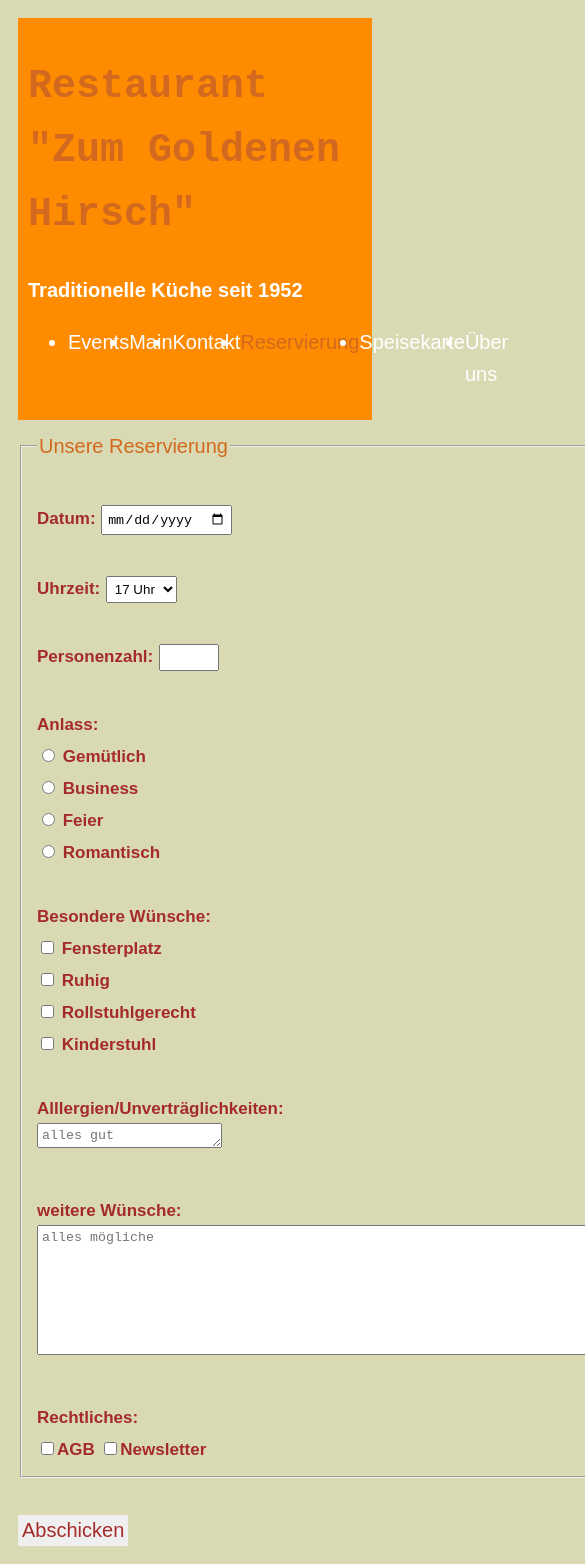
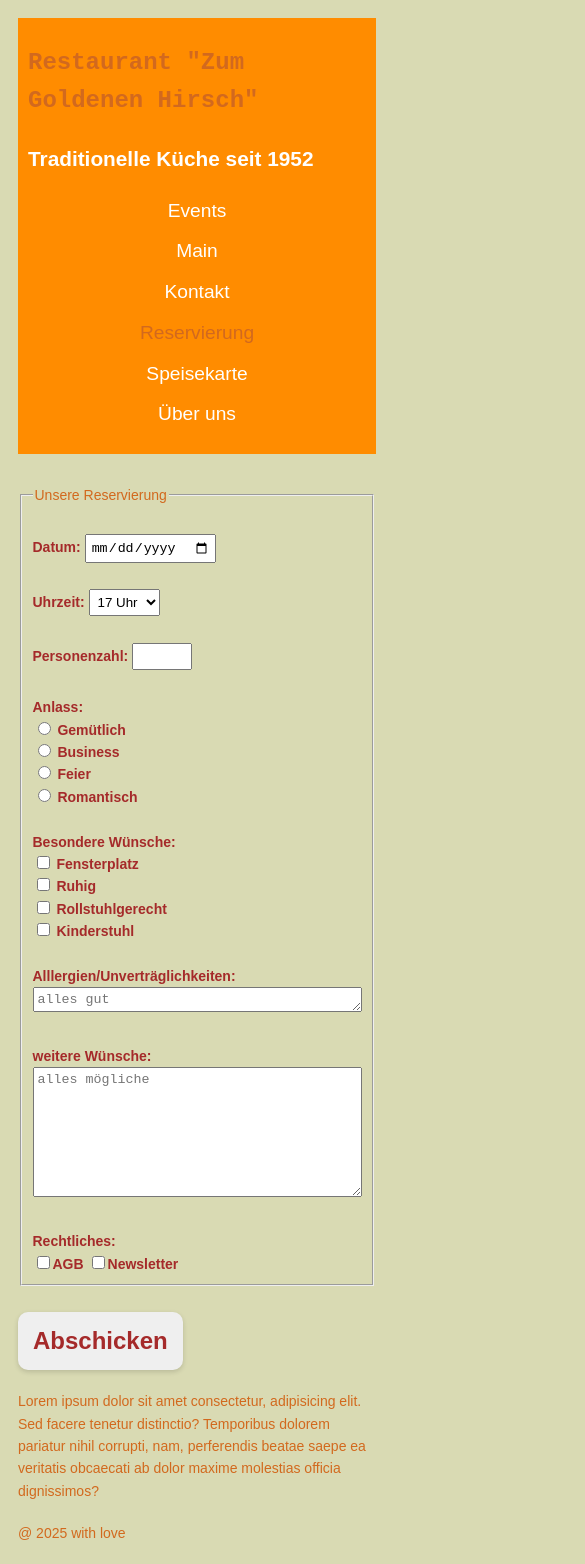
Before and after one commit to bazookabomb/restaurant-website, a plain HTML site: page reservierung.html in a window 390 px wide. Shown: the top 1564 px of the page, 585 px wide, since content can reach past the window. Drawn offline with Linux system fonts and the light colour scheme.

Commit message:
added more styling, cards, flex cards, grid

```diff
--- a/reservierung.html
+++ b/reservierung.html
@@ -11,7 +11,7 @@
         <h1>Restaurant "Zum Goldenen Hirsch"</h1>
         <p>Traditionelle Küche seit 1952</p>
         <nav aria-label="Hauptnavigation" aria-current="reservierung">
-            <ul>
+            <ul class="main-nav-list">
                 <li><a href="events.html">Events</a></li>
                 <li><a href="index.html">Main</a></li>
                 <li><a href="kontakt.html">Kontakt</a></li>
@@ -74,12 +74,12 @@
                     <br><br>
 
                     <label for="allergien">Alllergien/Unverträglichkeiten:</label><br>
-                    <textarea name="allergien" id="allergien" rows="1" cols="" placeholder="alles gut"></textarea>
+                    <textarea name="allergien" id="allergien" rows="1" cols="38" placeholder="alles gut"></textarea>
 
                     <br><br>
 
                     <label for="wuensche">weitere Wünsche:</label><br>
-                    <textarea name="wuensche" id="wuensche" rows="8" cols="88" placeholder="alles mögliche"></textarea><br><br>
+                    <textarea name="wuensche" id="wuensche" rows="8" cols="38" placeholder="alles mögliche"></textarea><br><br>
 
                     <label for="">Rechtliches:</label> <br>
                     <input type="checkbox" name="agb" id="agb" required><label for="agb">AGB</label>
@@ -90,5 +90,11 @@
             </form>
         </section>
     </main>
+    <aside>
+        Lorem ipsum dolor sit amet consectetur, adipisicing elit. Sed facere tenetur distinctio? Temporibus dolorem pariatur nihil corrupti, nam, perferendis beatae saepe ea veritatis obcaecati ab dolor maxime molestias officia dignissimos?
+    </aside>
+    <footer>
+        @ 2025 with love
+    </footer>
 </body>
 </html>
--- a/style.css
+++ b/style.css
@@ -5,6 +5,16 @@ body {
     padding: 10px;
     font-size: 20px;
     line-height: 1.6;
+
+    display: grid;
+    grid-template-columns: 1fr 200px; /* Hauptinhalt = flexibel, Sidebar = 200px */
+    grid-template-rows: auto 1fr auto;
+    grid-template-areas:
+        "header header"
+        "main   aside"
+        "footer footer";
+    min-height: 100vh;
+    gap: 20px; /* Abstand zwischen den Grid-Bereichen */
 }
 h1 {
     color: chocolate;
@@ -13,7 +23,7 @@ h1 {
 }
 header p {
     /* color: coral; */
-    font-size: 20px;
+    font-size: 1.3rem;
     font-weight: bold;
 }
 header {
@@ -22,17 +32,15 @@ header {
     text-decoration: none;
     padding: 10px;
     margin-bottom: 10px;
+
+    grid-area: header;
 }
 header a {
     color: white;
     text-decoration: none;
 }
-nav ul {
-    display: flex; /* Macht die Navigation horizontal */
-    justify-content: space-around; /* Gleichmäßige Verteilung der Links */
-}
 nav a:hover {
-    background-color: chocolate; /* Ändert die Farbe beim Hover */
+    background-color: brown; /* Ändert die Farbe beim Hover */
     /*border-radius: 5px; /* Fügt abgerundete Ecken hinzu */
 }
 nav a:active {
@@ -40,6 +48,10 @@ nav a:active {
 }
 [aria-current="page"] {
     color:chocolate;
+}
+nav li {
+    font-size: 1.2rem;
+    /* padding: 5px; */
 }
 th {
     padding: 4px;
@@ -79,14 +91,30 @@ input, textarea, select {
 }
 label {
     color: brown;
-    font-size: 17px;
+    font-size: 1 rem;
     font-weight: bold;
 }
 button {
-    font-size: 20px;
+    font-size: 1.5rem;
+    font-weight: bold;
     border: none;
     padding: 4px;
     color: brown;
+    cursor: pointer;
+    padding: 15px;
+    border-radius: 10px;
+    box-shadow: 0 2px 5px rgba(0, 0, 0, 0.15); /* Dezenter Schatten */
+    transition: box-shadow 0.3s ease, transform 0.3s ease; /* Weicher Übergang */
+}
+button:hover {
+    background-color: brown;
+    color: white;
+    box-shadow: 0 4px 10px rgba(0, 0, 0, 0.2); /* Etwas stärkerer Schatten bei Hover */
+    transform: translateY(-2px); /* Leichte Anhebung */
+}
+button:active {
+    box-shadow: 0 1px 3px rgba(0, 0, 0, 0.2); /* Schatten reduziert bei Aktivierung */
+    transform: translateY(0); /* Rückkehr in die ursprüngliche Position */
 }
 img {
     border-radius: 10px;
@@ -95,3 +123,56 @@ meter {
     width: 100px;
     height: 20px;
 }
+.main-nav-list {
+    display: flex;
+    list-style: none; /* Entfernt die Aufzählungspunkte */
+    padding: 0; /* Entfernt den Standard-Innenabstand der Liste */
+    justify-content: center;
+    gap: 20px;
+}
+.card-container {
+    display: flex;
+    gap: 16px; /* Abstand zwischen den Karten */
+    flex-wrap: wrap; /* Erlaubt Karten, in die nächste Zeile zu springen */
+    gap: 30px;
+}
+.card {
+    border: 1px solid;
+    background-color: white;
+    padding: 20px;
+}
+main {
+    grid-area: main;
+}
+aside {
+    grid-area: aside;
+}
+footer {
+    grid-area: footer;
+}
+/* Stile für kleinere Bildschirme (Tablets und darunter) */
+@media (max-width: 768px) {
+    /* CSS-Regeln hier drin gelten NUR auf kleinen Bildschirmen! */
+
+    .main-nav-list {
+        flex-direction: column;
+        align-items: center;
+        gap: 10px;
+    }
+    body {
+        /* Wir überschreiben das alte Grid-Layout */
+        grid-template-columns: 1fr; /* Nur noch eine Spalte! */
+        grid-template-areas:
+            "header"
+            "main"
+            "aside"
+            "footer";
+    }
+    h1 {
+        font-size: 24px; /* Kleiner als die Standard-Größe für Desktops */
+    }
+
+    body {
+        font-size: 14px; /* Ggf. den Basis-Text anpassen */
+    }
+}
```
Also changed, not shown: events.html (+10 -2 lines), index.html (+15 -5 lines), kontakt.html (+7 -1 lines), speisekarte.html (+8 -2 lines), ueber-uns.html (+7 -1 lines).
